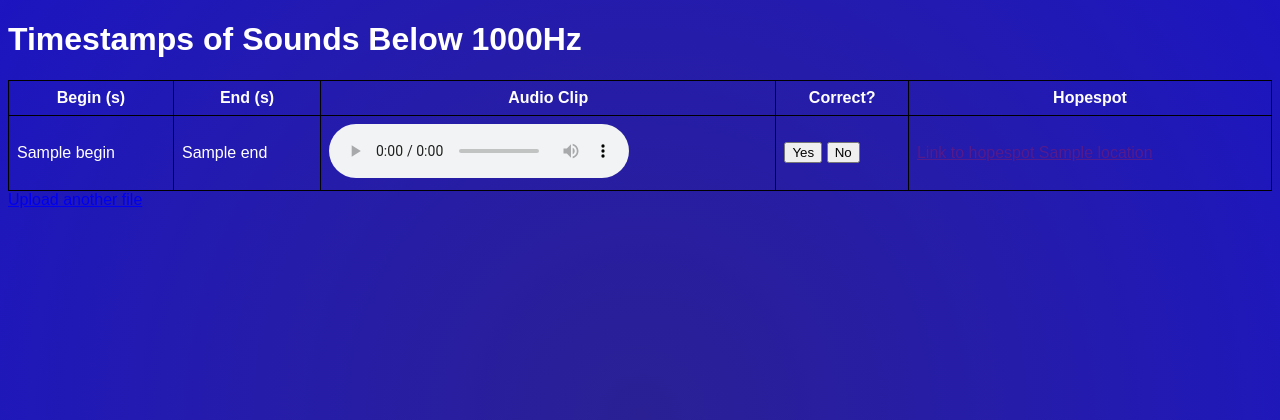
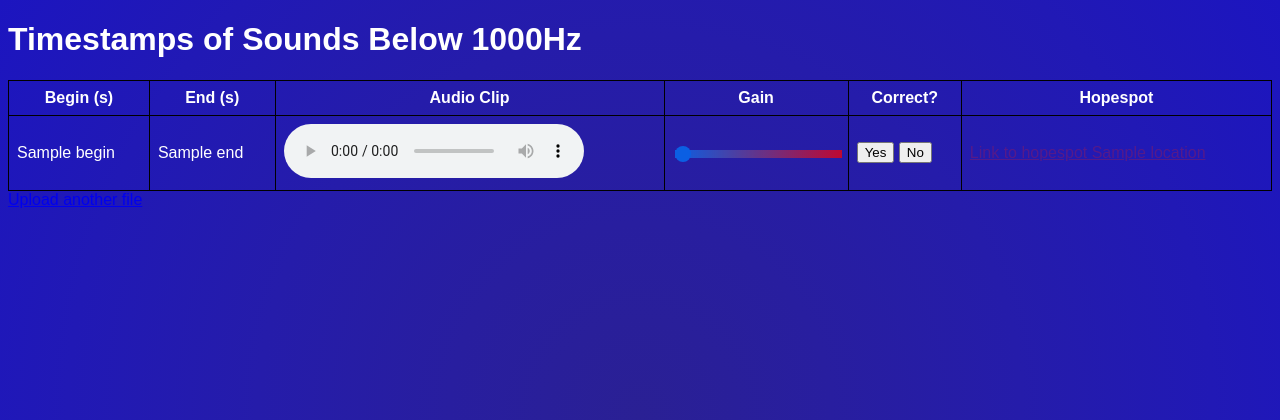
Before and after one commit to wh1tto/Aqoustics-Work, a Flask app: template Classifier Web App/templates/result.html in a window 1280 px wide. Shown: the top 420 px of the page. Run offline with Flask 3, Linux system fonts and the light colour scheme; the template is opened without the code that fills it: most values are stand-ins (such as "Sample title", 1, 10 or a date in 2020).

Commit message:
Add Gain Slider + Start Styling + Script for excel to dictionary

```diff
--- a/Classifier Web App/templates/result.html
+++ b/Classifier Web App/templates/result.html
@@ -21,7 +21,70 @@
             font-family: Arial, sans-serif;
             position: relative;
         }
+        .gain-slider {
+            width: 100%;
+            appearance: none;
+            height: 8px;
+            background: linear-gradient(to right, #007bff 0%, #ff0000 100%);
+            outline: none;
+            opacity: 0.7;
+            transition: opacity .2s;
+        }
+        .gain-slider:hover {
+            opacity: 1;
+        }
+        .gain-slider::-webkit-slider-thumb {
+            appearance: none;
+            width: 16px;
+            height: 16px;
+            background: #007bff;
+            cursor: pointer;
+            border-radius: 50%;
+        }
+        .gain-slider::-moz-range-thumb {
+            width: 16px;
+            height: 16px;
+            background: #007bff;
+            cursor: pointer;
+            border-radius: 50%;
+        }
     </style>
+
+    <script>
+        //TODO: Place link in table according to output from script.py
+        document.querySelectorAll('audio').forEach(function(audioElement) {
+            // Create an audio context
+            var audioCtx = new (window.AudioContext || window.webkitAudioContext)();
+
+            // Create a media element source
+            var source = audioCtx.createMediaElementSource(audioElement);
+
+            // Create a gain node
+            var gainNode = audioCtx.createGain();
+
+            // Connect the source to the gain node and the gain node to the audio context destination
+            source.connect(gainNode);
+            gainNode.connect(audioCtx.destination);
+
+            // Find the corresponding gain slider
+            var gainSlider = document.querySelector('input[data-audio-id="' + audioElement.id + '"]');
+
+            // Function to update the slider background
+            function updateSliderBackground(slider) {
+                var value = (slider.value - slider.min) / (slider.max - slider.min) * 100;
+                slider.style.background = `linear-gradient(to right, #007bff ${value}%, #ff0000 ${value}%)`;
+            }
+
+            // Initial background update
+            updateSliderBackground(gainSlider);
+
+            // Attach an input event listener to the gain slider
+            gainSlider.addEventListener('input', function() {
+                gainNode.gain.value = this.value;
+                updateSliderBackground(this);
+            });
+        });
+        </script>
 </head>
 <body>
     <h1>Timestamps of Sounds Below 1000Hz</h1>
@@ -32,6 +95,7 @@
                     <th>Begin (s)</th>
                     <th>End (s)</th>
                     <th>Audio Clip</th>
+                    <th>Gain</th>
                     <th>Correct?</th>
                     <th>Hopespot</th>
                 </tr>
@@ -46,6 +110,9 @@
                             <source src="{{ url_for('static', filename='uploads/' ~ row['audio_clip']) }}" type="audio/wav">
                             Your browser does not support the audio element.
                         </audio>
+                    </td>
+                    <td>
+                        <input type="range" min="1" max="10" step="0.1" value="1" id="gain-slider-{{ index }}" data-audio-id="audio-{{ index }}" class="gain-slider">
                     </td>
                     <td>
                         <button>Yes</button>
```
Also changed, not shown: script.py (added, +12 -0 lines), 2 other files.
